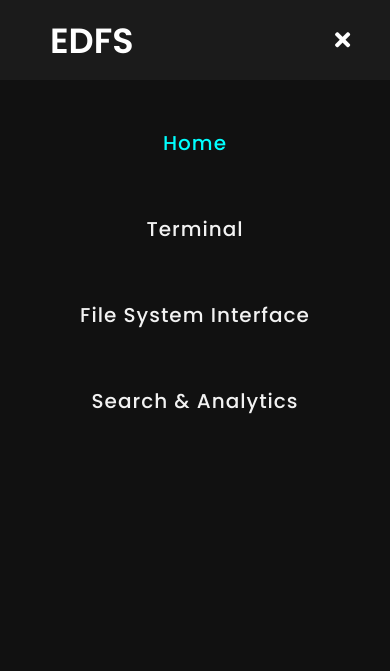
After one commit to rishilss99/Emulated-Distributed-File-System, a Python web app: template src/flask/templates/landing_page.html in a window 390 px wide, after a click that opens the changed part. The commit adds this page. Shown: the top 671 px of the page. Run offline with Jinja, Linux system fonts and the light colour scheme; the template is opened without the code that fills it, so the values that code supplies are empty.

Commit message:
User Interface change

```diff
--- /dev/null
+++ b/src/flask/static/css/style.css
@@ -0,0 +1,115 @@
+@import url('https://fonts.googleapis.com/css?family=Poppins:400,500,600,700&display=swap');
+*{
+  margin: 0;
+  padding: 0;
+  box-sizing: border-box;
+  font-family: 'Poppins', sans-serif;
+}
+nav{
+  display: flex;
+  height: 80px;
+  width: 100%;
+  background: #1b1b1b;
+  align-items: center;
+  justify-content: space-between;
+  padding: 0 50px 0 100px;
+  flex-wrap: wrap;
+}
+nav .logo{
+  color: #fff;
+  font-size: 35px;
+  font-weight: 600;
+}
+nav ul{
+  display: flex;
+  flex-wrap: wrap;
+  list-style: none;
+}
+nav ul li{
+  margin: 0 5px;
+}
+nav ul li a{
+  color: #f2f2f2;
+  text-decoration: none;
+  font-size: 18px;
+  font-weight: 500;
+  padding: 8px 15px;
+  border-radius: 5px;
+  letter-spacing: 1px;
+  transition: all 0.3s ease;
+}
+nav ul li a.active,
+nav ul li a:hover{
+  color: #111;
+  background: #fff;
+}
+nav .menu-btn i{
+  color: #fff;
+  font-size: 22px;
+  cursor: pointer;
+  display: none;
+}
+input[type="checkbox"]{
+  display: none;
+}
+@media (max-width: 1000px){
+  nav{
+    padding: 0 40px 0 50px;
+  }
+}
+@media (max-width: 920px) {
+  nav .menu-btn i{
+    display: block;
+  }
+  #click:checked ~ .menu-btn i:before{
+    content: "\f00d";
+  }
+  nav ul{
+    position: fixed;
+    top: 80px;
+    left: -100%;
+    background: #111;
+    height: 100vh;
+    width: 100%;
+    text-align: center;
+    display: block;
+    transition: all 0.3s ease;
+  }
+  #click:checked ~ ul{
+    left: 0;
+  }
+  nav ul li{
+    width: 100%;
+    margin: 40px 0;
+  }
+  nav ul li a{
+    width: 100%;
+    margin-left: -100%;
+    display: block;
+    font-size: 20px;
+    transition: 0.6s cubic-bezier(0.68, -0.55, 0.265, 1.55);
+  }
+  #click:checked ~ ul li a{
+    margin-left: 0px;
+  }
+  nav ul li a.active,
+  nav ul li a:hover{
+    background: none;
+    color: cyan;
+  }
+}
+.content{
+  position: absolute;
+  top: 50%;
+  left: 50%;
+  transform: translate(-50%, -50%);
+  text-align: center;
+  z-index: -1;
+  width: 100%;
+  padding: 0 30px;
+  color: #1b1b1b;
+}
+.content div{
+  font-size: 40px;
+  font-weight: 700;
+}
--- /dev/null
+++ b/src/flask/templates/landing_page.html
@@ -0,0 +1,33 @@
+<!DOCTYPE html>
+<!-- Created By CodingNepal -->
+<html lang="en" dir="ltr">
+   <head>
+      <meta charset="utf-8">
+      <title>Responsive Navigation Menu</title>
+      <link rel="stylesheet" href="static/css/style.css">
+      <link rel="stylesheet" href="https://cdnjs.cloudflare.com/ajax/libs/font-awesome/5.15.3/css/all.min.css"/>
+      <meta name="viewport" content="width=device-width, initial-scale=1.0">
+   </head>
+   <body>
+      <nav>
+         <div class="logo">
+            EDFS
+         </div>
+         <input type="checkbox" id="click">
+         <label for="click" class="menu-btn">
+         <i class="fas fa-bars"></i>
+         </label>
+         <ul>
+            <li><a class="active" href="/">Home</a></li>
+            <li><a href="/terminal">Terminal</a></li>
+            <li><a href="/interface">File System Interface</a></li>
+            <li><a href="/">Search & Analytics</a></li>
+         </ul>
+      </nav>
+      <div class="content">
+         <div>
+            Responsive Navigation Menu for Emulated Distributed File System
+         </div>
+      </div>
+   </body>
+</html>
--- a/src/flask/templates/terminal.html
+++ b/src/flask/templates/terminal.html
@@ -42,7 +42,7 @@
             });
         }
     }, {
-        greetings: 'My Flask Terminal'
+        greetings: 'Flask Terminal'
     });
 
     async function doRequest(url, command) {
--- a/src/flask/web_app.py
+++ b/src/flask/web_app.py
@@ -14,6 +14,11 @@ COMMAND_DICT = {"mkdir" : metadata.mkdir,
                 "ls" : metadata.ls,
                 "rm" : metadata.rm,
                 "cat" : metadata.cat}
+
+@app.route("/", methods=["GET"])
+def landing_page():
+    print("Welcome to the landing page")
+    return render_template("landing_page.html")
 
 @app.route('/terminal', methods =["GET", "POST"])
 def enter_commands():
```
Also changed, not shown: src/flask/templates/index.html (+41 -5 lines), src/flask/templates/bg1.jpg (added).
